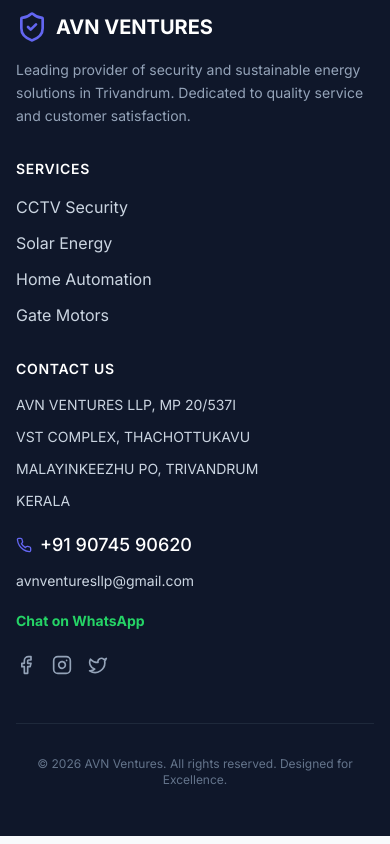
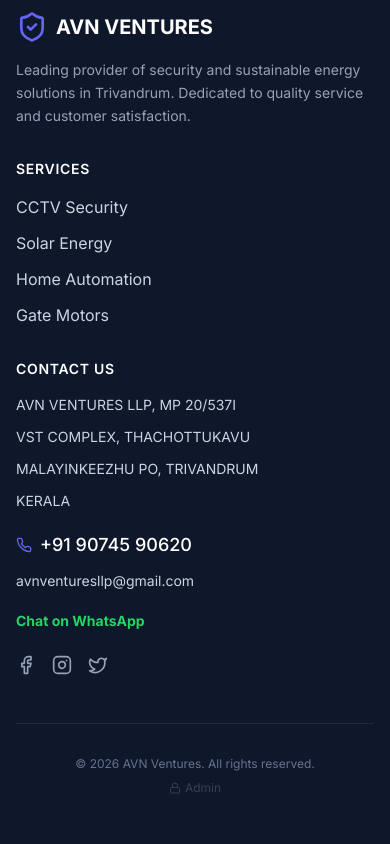
Before and after one commit to minarvabiz/avn-ventures-site, a React (Vite) app: page /#/admin in a window 390 px wide. Shown: the part 963-1807 px from the top of the page. Built offline with nearby package versions, Linux system fonts and the light colour scheme; no server answers; the database is empty.

Commit message:
Add files via upload

```diff
--- a/components/BookingForm.tsx
+++ b/components/BookingForm.tsx
@@ -32,7 +32,7 @@ const BookingForm: React.FC = () => {
 
   if (submitted) {
     return (
-      <div className="min-h-[60vh] flex items-center justify-center bg-slate-50 py-12 px-4 sm:px-6 lg:px-8">
+      <div className="min-h-screen pt-24 pb-12 flex items-center justify-center bg-slate-50 px-4 sm:px-6 lg:px-8">
         <div className="max-w-md w-full bg-white p-10 rounded-2xl shadow-xl text-center">
           <div className="mx-auto flex items-center justify-center h-20 w-20 rounded-full bg-green-100 mb-6">
             <CheckCircle className="h-10 w-10 text-green-600" />
@@ -53,7 +53,7 @@ const BookingForm: React.FC = () => {
   }
 
   return (
-    <div className="bg-slate-50 py-20">
+    <div className="bg-slate-50 min-h-screen pt-24 pb-20">
       <div className="max-w-7xl mx-auto px-4 sm:px-6 lg:px-8">
         <div className="lg:grid lg:grid-cols-2 lg:gap-16 items-start">
 
--- a/components/Footer.tsx
+++ b/components/Footer.tsx
@@ -1,5 +1,6 @@
 import React from 'react';
-import { ShieldCheck, Facebook, Instagram, Twitter, Phone } from 'lucide-react';
+import { ShieldCheck, Facebook, Instagram, Twitter, Phone, Lock } from 'lucide-react';
+import { Link } from 'react-router-dom';
 
 const Footer: React.FC = () => {
   return (
@@ -22,10 +23,10 @@ const Footer: React.FC = () => {
           <div className="col-span-1 md:ml-12">
             <h3 className="text-sm font-semibold text-white tracking-wider uppercase mb-4">Services</h3>
             <ul className="space-y-3">
-              <li><a href="#" className="hover:text-white transition-colors">CCTV Security</a></li>
-              <li><a href="#" className="hover:text-white transition-colors">Solar Energy</a></li>
-              <li><a href="#" className="hover:text-white transition-colors">Home Automation</a></li>
-              <li><a href="#" className="hover:text-white transition-colors">Gate Motors</a></li>
+              <li><Link to="/services/cctv" className="hover:text-white transition-colors">CCTV Security</Link></li>
+              <li><Link to="/services/solar" className="hover:text-white transition-colors">Solar Energy</Link></li>
+              <li><Link to="/services/home-auto" className="hover:text-white transition-colors">Home Automation</Link></li>
+              <li><Link to="/services/gate" className="hover:text-white transition-colors">Gate Motors</Link></li>
             </ul>
           </div>
 
@@ -85,10 +86,13 @@ const Footer: React.FC = () => {
           </div>
         </div>
 
-        <div className="mt-12 border-t border-slate-800 pt-8 text-center">
-          <p className="text-xs text-slate-500">
-            &copy; {new Date().getFullYear()} AVN Ventures. All rights reserved. Designed for Excellence.
+        <div className="mt-12 border-t border-slate-800 pt-8 text-center flex flex-col md:flex-row justify-between items-center">
+          <p className="text-xs text-slate-500 mb-2 md:mb-0">
+            &copy; {new Date().getFullYear()} AVN Ventures. All rights reserved.
           </p>
+          <Link to="/admin" className="text-xs text-slate-700 hover:text-slate-500 flex items-center gap-1">
+             <Lock className="w-3 h-3" /> Admin
+          </Link>
         </div>
       </div>
     </footer>
--- a/components/Hero.tsx
+++ b/components/Hero.tsx
@@ -75,10 +75,10 @@ const Hero: React.FC = () => {
         style={{ transform: `translate(${mousePos.x * 2}px, ${mousePos.y * 2}px)` }}
       />
 
-      <div className="relative max-w-7xl mx-auto px-4 sm:px-6 lg:px-8 flex flex-col-reverse lg:flex-row items-center w-full">
+      <div className="relative max-w-7xl mx-auto px-4 sm:px-6 lg:px-8 flex flex-col-reverse lg:flex-row items-center w-full z-10">
 
         {/* Text Content */}
-        <div className="w-full lg:w-1/2 text-center lg:text-left space-y-6 md:space-y-8 z-10 mt-12 lg:mt-0 relative z-20">
+        <div className="w-full lg:w-1/2 text-center lg:text-left space-y-6 md:space-y-8 mt-12 lg:mt-0 relative z-30">
           <div className="animate-entry delay-100 inline-flex items-center space-x-2 bg-white/5 border border-white/10 backdrop-blur-md rounded-full px-4 py-1.5 md:px-5 md:py-2 mb-2 hover:bg-white/10 transition-colors cursor-default">
             <Star className="w-3 h-3 md:w-4 md:h-4 text-orange-400 fill-orange-400 animate-spin-slow" />
             <span className="text-indigo-200 text-[10px] md:text-xs font-bold tracking-widest uppercase">Trusted by 500+ Clients</span>
@@ -95,17 +95,18 @@ const Hero: React.FC = () => {
             Elevate your space with our premium <b>CCTV</b>, <b>Solar</b>, and <b>Automation</b> solutions. We bring international quality to your doorstep.
           </p>
 
-          <div className="animate-entry delay-400 flex flex-col sm:flex-row items-center justify-center lg:justify-start space-y-3 sm:space-y-0 sm:space-x-4 pt-4 px-4 sm:px-0">
+          {/* CTA Buttons - High Z-Index */}
+          <div className="animate-entry delay-400 flex flex-col sm:flex-row items-center justify-center lg:justify-start space-y-3 sm:space-y-0 sm:space-x-4 pt-4 px-4 sm:px-0 relative z-50">
             <Link
               to="/contact"
-              className="w-full sm:w-auto px-8 py-4 bg-gradient-to-r from-indigo-600 to-purple-600 hover:from-indigo-500 hover:to-purple-500 text-white rounded-2xl font-bold shadow-xl shadow-indigo-600/30 transition-all transform hover:-translate-y-1 active:scale-95 flex items-center justify-center space-x-2 text-base md:text-lg"
+              className="w-full sm:w-auto px-8 py-4 bg-gradient-to-r from-indigo-600 to-purple-600 hover:from-indigo-500 hover:to-purple-500 text-white rounded-2xl font-bold shadow-xl shadow-indigo-600/30 transition-all transform hover:-translate-y-1 active:scale-95 flex items-center justify-center space-x-2 text-base md:text-lg cursor-pointer"
             >
               <span>Book Consultation</span>
               <ArrowRight className="w-5 h-5" />
             </Link>
             <Link
               to="/services"
-              className="w-full sm:w-auto px-8 py-4 bg-white/5 hover:bg-white/10 text-white border border-white/10 rounded-2xl font-bold backdrop-blur-md transition-all active:scale-95 flex items-center justify-center text-base md:text-lg"
+              className="w-full sm:w-auto px-8 py-4 bg-white/5 hover:bg-white/10 text-white border border-white/10 rounded-2xl font-bold backdrop-blur-md transition-all active:scale-95 flex items-center justify-center text-base md:text-lg cursor-pointer"
             >
               Explore Services
             </Link>
@@ -124,7 +125,7 @@ const Hero: React.FC = () => {
         </div>
 
         {/* Dynamic Visuals - Circular Image Slider */}
-        <div className="w-full lg:w-1/2 flex justify-center lg:justify-end relative z-0 perspective-1000 mb-8 lg:mb-0 mt-10 lg:mt-0 animate-entry delay-200">
+        <div className="w-full lg:w-1/2 flex justify-center lg:justify-end relative z-0 perspective-1000 mb-8 lg:mb-0 mt-10 lg:mt-0 animate-entry delay-200 pointer-events-none md:pointer-events-auto">
           <div className="relative w-64 h-64 sm:w-80 sm:h-80 md:w-[450px] md:h-[450px] transition-all duration-500">
              {/* Rotating Dashed Circle */}
              <div className="absolute inset-0 border-2 border-dashed border-white/10 rounded-full animate-[spin_30s_linear_infinite]"></div>
```
